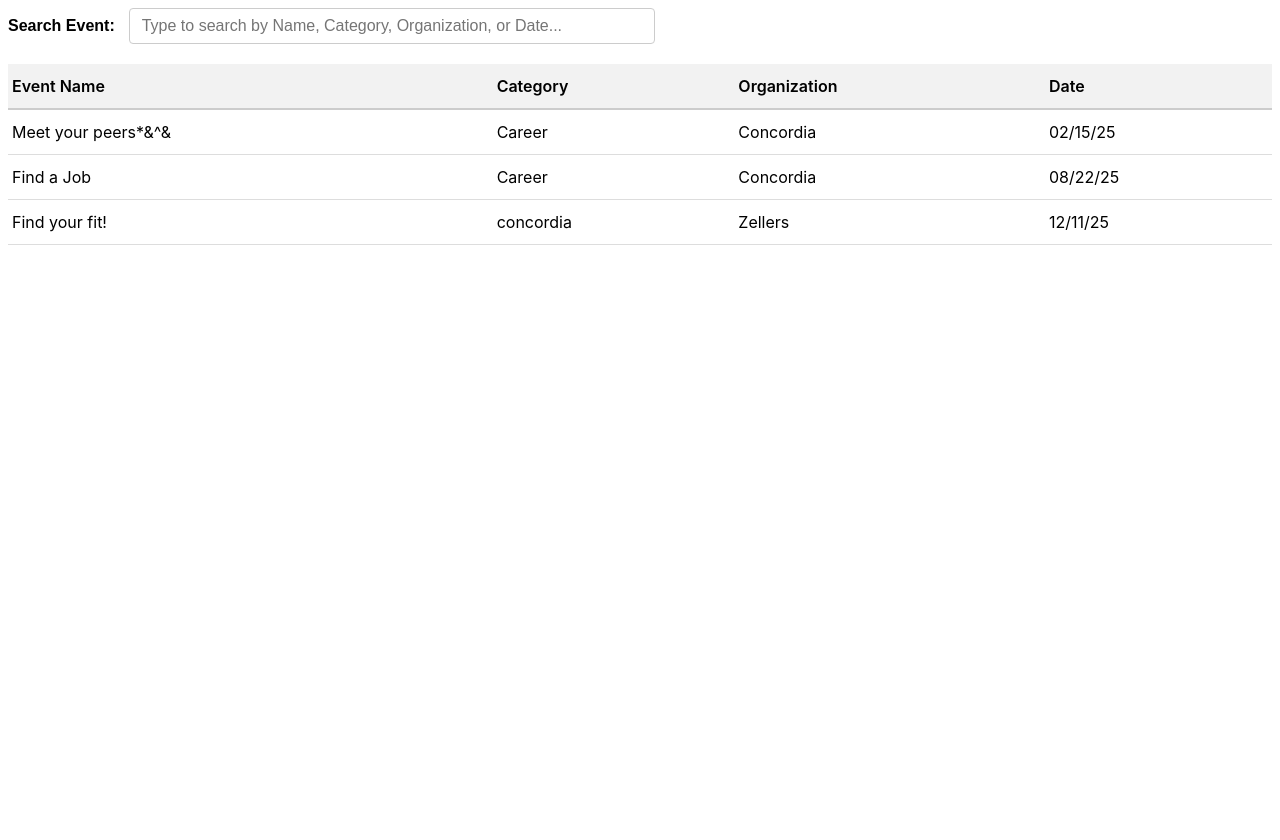
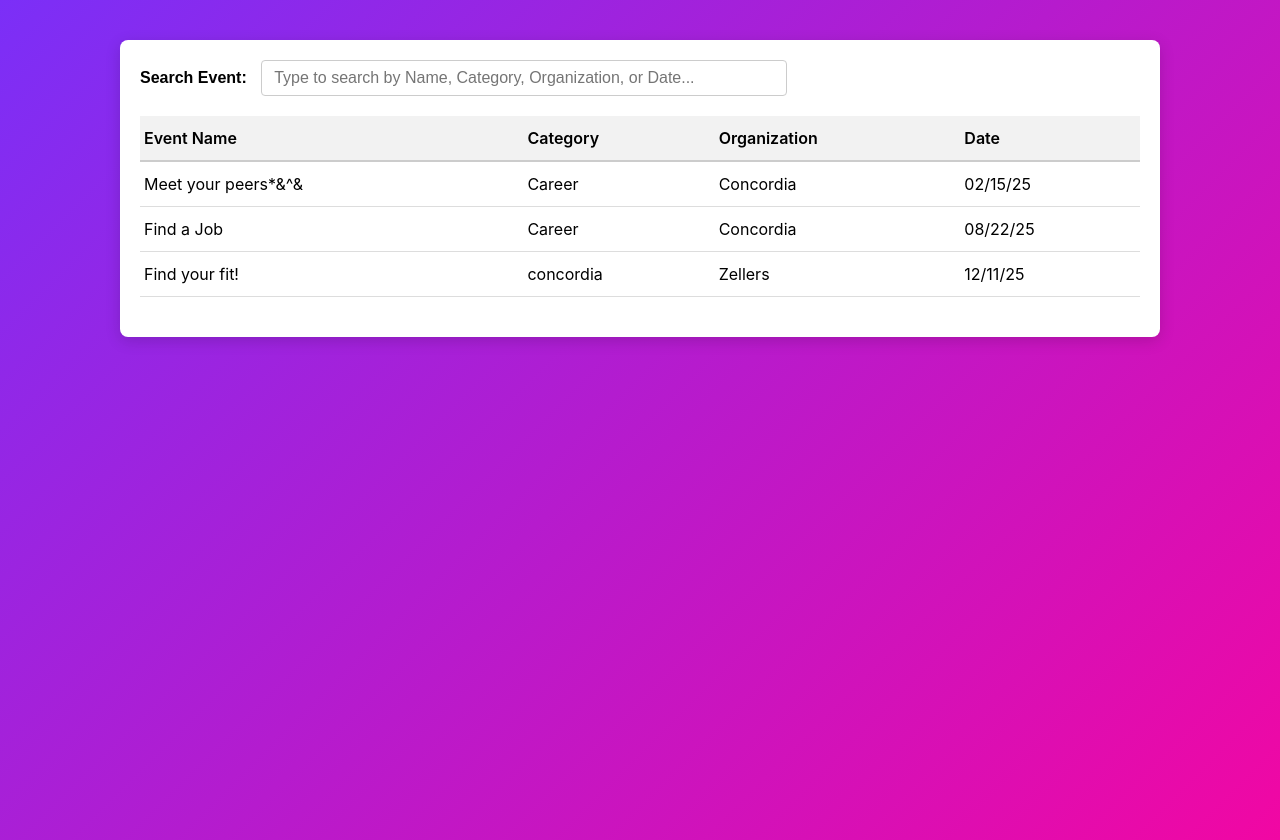
Before and after one commit to JanaAbuhamed/SOEN-341-Campus-Events-Ticketing, a Django app: template main/templates/EventList.html in a window 1280 px wide. Before the commit the page ends 245 px from the top, so only its background shows below. Run offline with Django 5.2, Linux system fonts and the light colour scheme; the template is opened without the code that fills it, so the values that code supplies are empty.

Commit message:
Added background color and boxed the list.

```diff
--- a/main/templates/EventList.css
+++ b/main/templates/EventList.css
@@ -1,3 +1,27 @@
+body {
+    margin: 0;
+    padding: 0;
+    font-family: -apple-system, BlinkMacSystemFont, "Segoe UI", Roboto, Arial, sans-serif;
+    background: linear-gradient(135deg, #7b2ff7, #f107a3);
+    min-height: 100vh;
+}
+
+/* Card container for search + table */
+.table-card {
+    background-color: #fff; /* white box */
+    border-radius: 8px;
+    padding: 20px;
+    max-width: 1000px;
+    margin: 40px auto; /* center on page with spacing */
+    box-shadow: 0 4px 15px rgba(0,0,0,0.15); /* subtle shadow */
+}
+
+/* slightly reduce width of search input inside the card */
+.table-card .search-container #tableSearchInput {
+    width: 100%; /* fill the card width */
+    max-width: 500px;
+}
+
 /* Style for the search input container */
 .search-container {
     margin-bottom: 15px;
--- a/main/templates/EventList.html
+++ b/main/templates/EventList.html
@@ -7,6 +7,7 @@
 </head>
 <meta name="viewport" content="width=device-width, initial-scale=1">
 
+<div class="table-card">
     <!-- The Search Input Field -->
     <div class="search-container">
         <label for="tableSearchInput">Search Event:</label>
@@ -37,7 +38,7 @@
             <div id="contentArea"></div>
         </div>
     </div>
-
+</div>
 
 
 </body>
```
Lines whose indentation alone changed are shown as unchanged.
